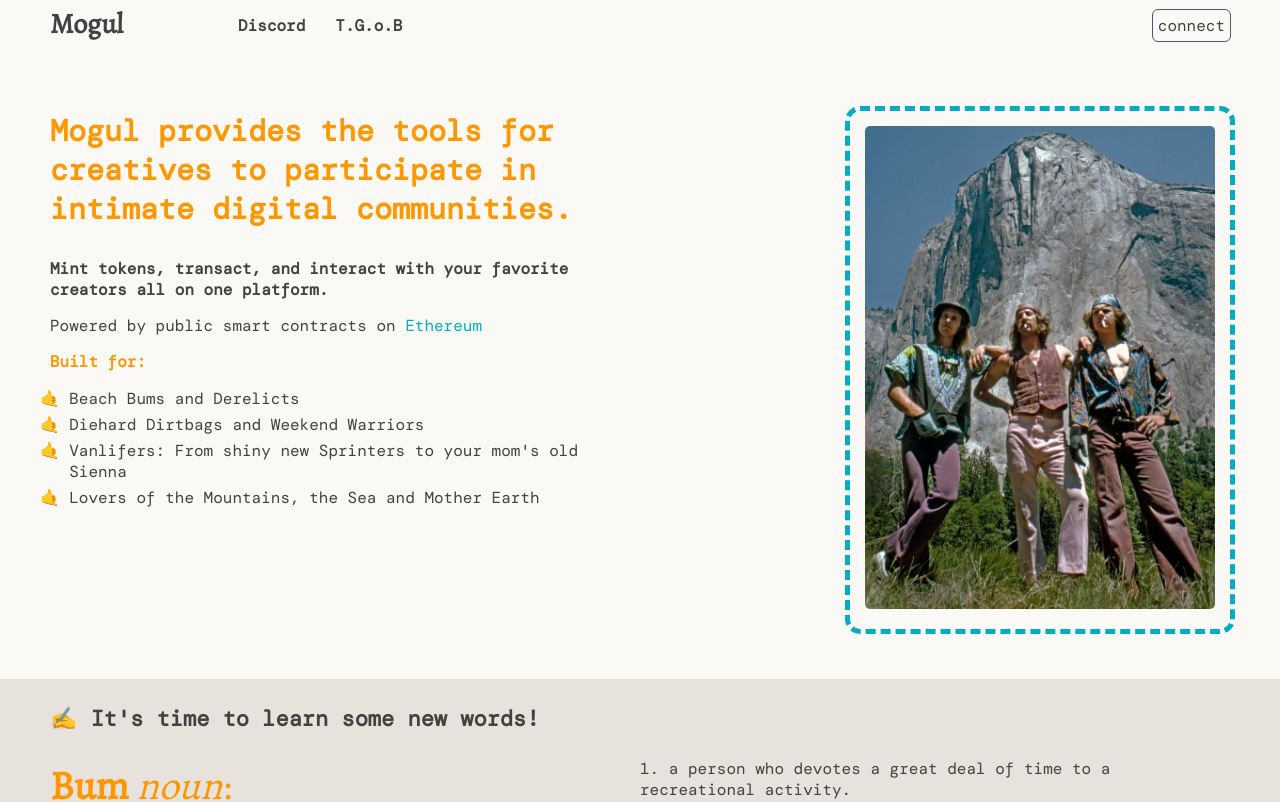
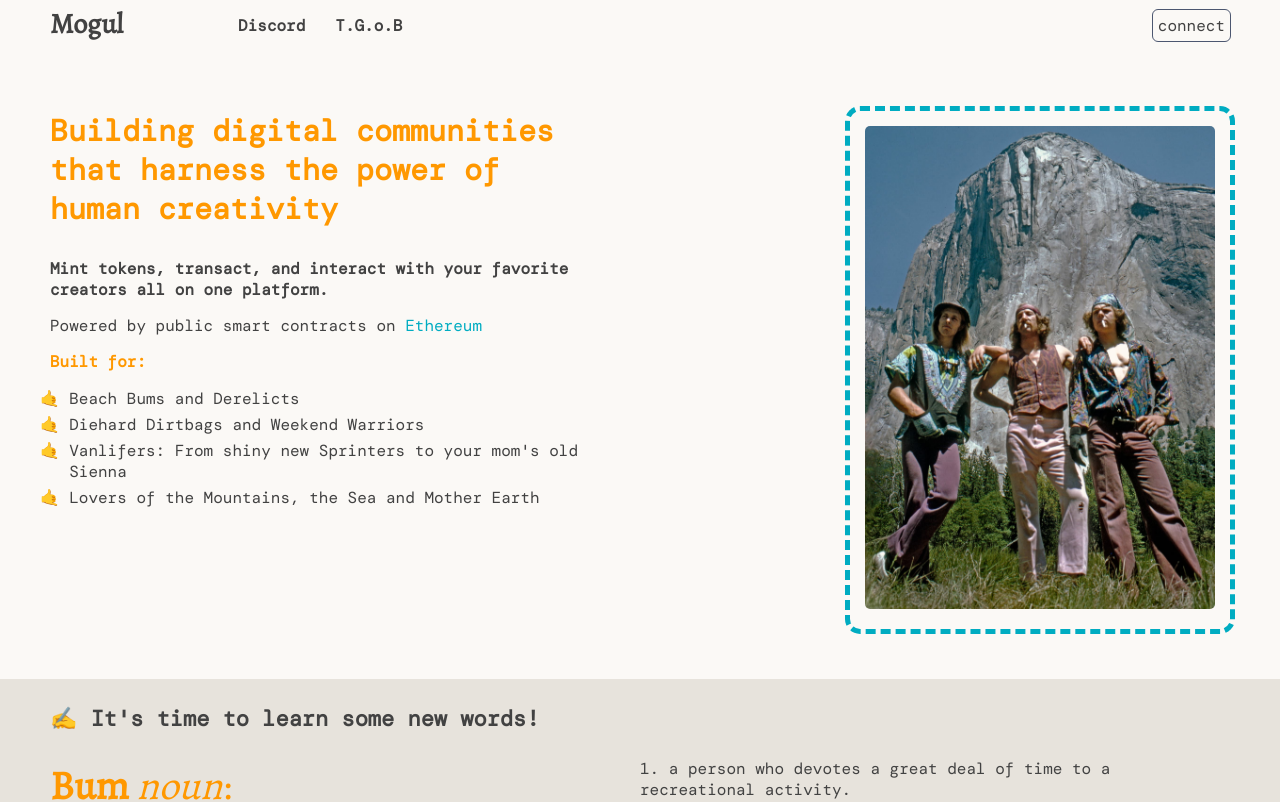
Before and after one commit to mogul-run/mogul, a React (Create React App) app in the folder frontend/: page / in a window 1280 px wide. Shown: the top 802 px of the page. Built offline with nearby package versions, Linux system fonts and the light colour scheme.

Commit message:
edits to hook

```diff
--- a/frontend/src/pages/homepage.tsx
+++ b/frontend/src/pages/homepage.tsx
@@ -28,14 +28,14 @@ function ContentUno() {
             <div className="content-left uno-left">
                 {" "}
                 <div className="content-header header-block">
-                            Mogul provides the tools for{" "}
-                            creatives to participate in intimate
-                            digital communities.
+                    Building digital communities that harness the power of human
+                    creativity
                 </div>
                 <div className="content-desc">
                     <div className="content-block">
                         <b>
-                            Mint tokens, transact, and interact with your favorite creators all on one platform.
+                            Mint tokens, transact, and interact with your
+                            favorite creators all on one platform.
                         </b>
                     </div>
                     <div className="content-block">
@@ -168,10 +168,7 @@ function ContentTres() {
                 </div>
                 <div className="community-item">
                     <div className="community-img-wrap">
-                        <img
-                            className="community-img"
-                            src={Camp4}
-                        />
+                        <img className="community-img" src={Camp4} />
                     </div>
                     <div className="community-cap">
                         Royal Robbins and T.M. Herbert racking up for the
@@ -180,10 +177,7 @@ function ContentTres() {
                 </div>
                 <div className="community-item">
                     <div className="community-img-wrap">
-                        <img
-                            className="community-img"
-                            src={NorthShore}
-                        />
+                        <img className="community-img" src={NorthShore} />
                     </div>
                     <div className="community-cap">
                         Gerry Lopez and Derek Ho share a barrel at Pipeline,
```
